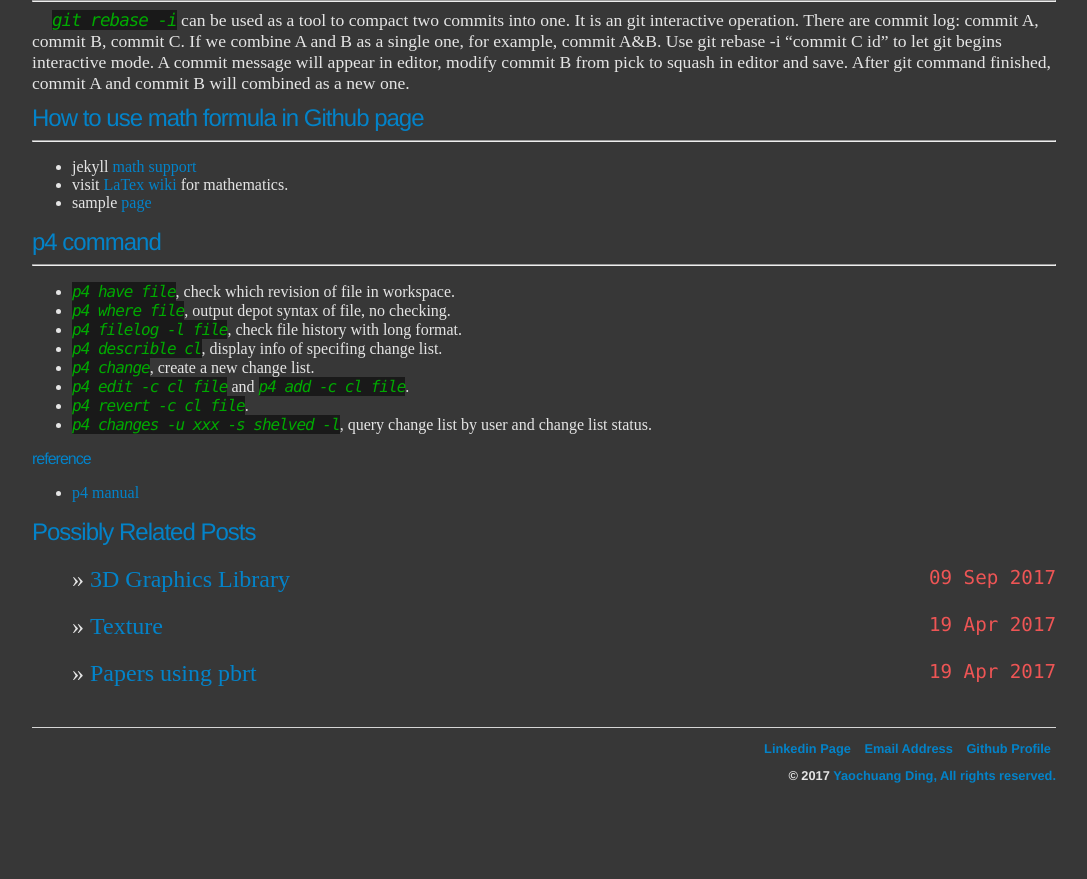
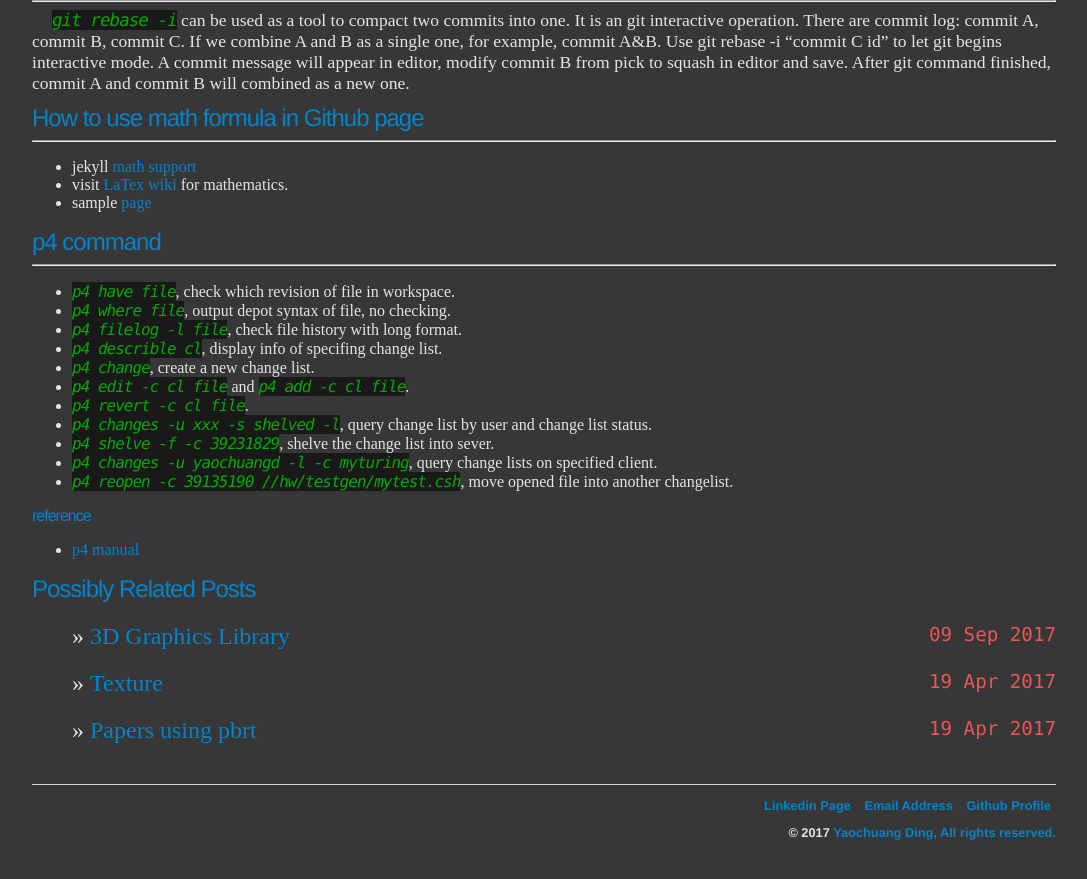
Before and after one commit to ychding11/ychding11.github.io, a Jekyll site: the page built from _posts/2015-03-12-site-launched.md, in a window 1280 px wide and 900 px high, scrolled down 800 px. Shown: the top 879 px of the window, without its empty margins (96-1183 px from the left). Built offline with Jekyll 4.4.1, drawn with Linux system fonts in a browser that asks for light colours; before the commit the page ends 1643 px from its top, so only the background shows below that.

Commit message:
add commands for p4

```diff
--- a/_posts/2015-03-12-site-launched.md
+++ b/_posts/2015-03-12-site-launched.md
@@ -68,6 +68,9 @@ will combined as a new one.
 - *p4 edit -c cl file* and *p4 add -c cl file*.
 - *p4 revert -c cl file*.
 - *p4 changes -u xxx -s shelved -l*, query change list by user and change list status.
+- *p4 shelve -f -c 39231829*, shelve the change list into sever.
+- *p4 changes -u yaochuangd -l -c myturing*, query change lists on specified client.
+- *p4 reopen -c 39135190 //hw/testgen/mytest.csh*, move opened file into another changelist.
 
 ### reference
 
```
